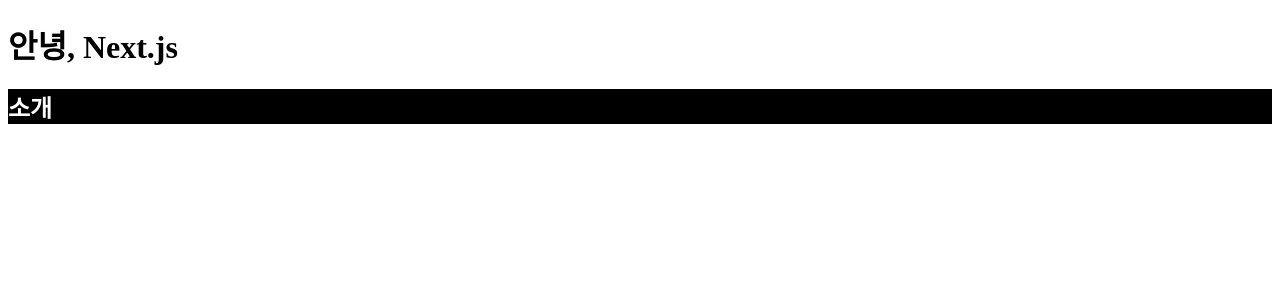
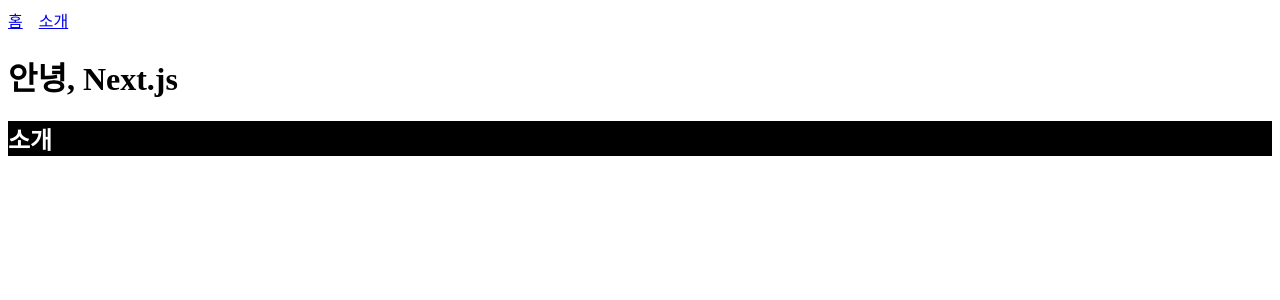
Before and after one commit to HadesSik/study-nextjs, a Next.js app: page / in a window 1280 px wide. Shown: the top 300 px of the page. Built offline with nearby package versions, Linux system fonts and the light colour scheme.

Commit message:
feat(Layout): added Layout, Header components

```diff
--- /dev/null
+++ b/components/Header.js
@@ -0,0 +1,16 @@
+import Link from 'next/link';
+
+const linkStyle = {
+  marginRight: '1rem'
+}
+
+const Header = () => {
+  return (
+    <div>
+      <Link href="/"><a style={linkStyle}>홈</a></Link>
+      <Link href="/about"><a style={linkStyle}>소개</a></Link>
+    </div>
+  );
+};
+
+export default Header;
--- /dev/null
+++ b/components/Layout.js
@@ -0,0 +1,10 @@
+import Header from './Header';
+
+const Layout = ({children}) => (
+  <div>
+    <Header />
+    {children}
+  </div>
+);
+
+export default Layout;
--- a/pages/about.js
+++ b/pages/about.js
@@ -1,7 +1,9 @@
+import Layout from '../components/Layout';
+
 const About = () => (
-  <div>
+  <Layout>
     <h2>안녕하세요 저는 YES 입니다.</h2>
-  </div>
+  </Layout>
 );
 
 export default About;
--- a/pages/index.js
+++ b/pages/index.js
@@ -1,7 +1,8 @@
 import Link from 'next/link';
+import Layout from '../components/Layout';
 
 const Index = () => (
-  <div>
+  <Layout>
     <h1>
       안녕, Next.js
     </h1>
@@ -10,7 +11,7 @@
         <div style={{background: 'black', color: 'white'}}>소개</div>
       </Link>
     </h2>
-  </div>
+  </Layout>
 );
 
 export default Index;
```
